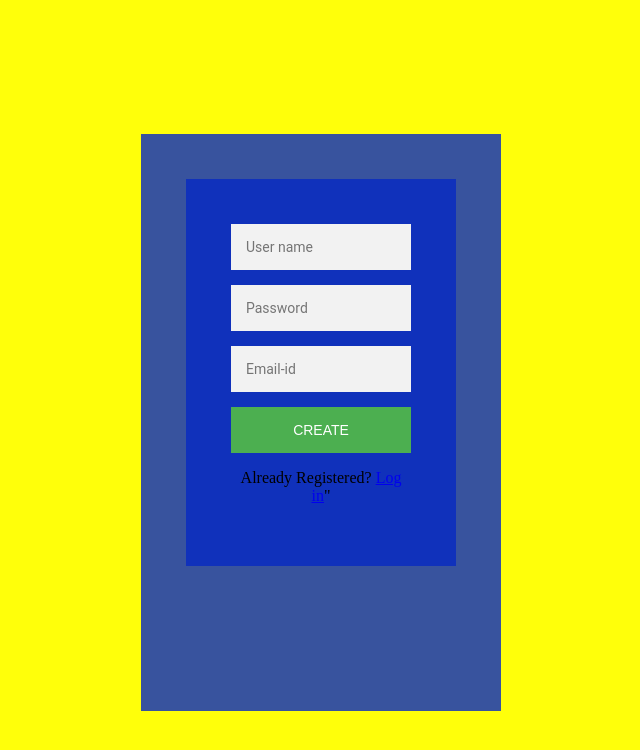
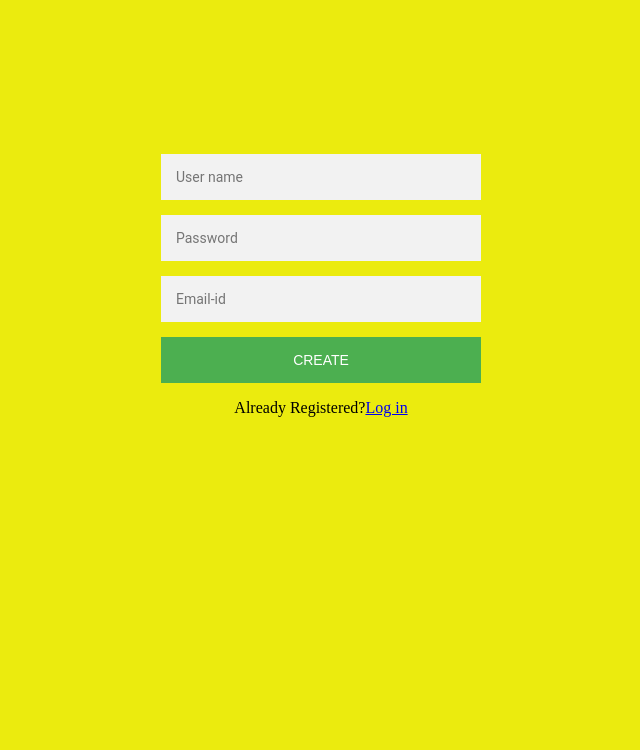
Before and after one commit to vyshupuniparthi/beingzero-web-learn, a website: page frontend/html/register.html in a window 1280 px wide. Shown: the whole page, without its empty margins (319-959 px from the left). Drawn offline with Linux system fonts and the light colour scheme.

Commit message:
updated login and registeration page

```diff
--- a/frontend/css/login.css
+++ b/frontend/css/login.css
@@ -1,5 +1,5 @@
 body{
-    background-color:rgb(255, 255, 10) ;
+    background-color:rgb(235, 235, 14) ;
     background-size: cover;
     background-position: cover;
 }
@@ -9,12 +9,13 @@ body{
     margin: auto;
 }
 .form{
-    position: relative;
+    position:relative;
     z-index: 1;
-    background: rgba(7,40,195,0.8);
-    max-width:360px;
+    background: rgb(72, 44, 233)
+    max-width: 360px;
+    max-height: 300px;
     margin: 0 auto 100px;
-    padding: 45px;
+    padding: 10px;
     text-align:center;
 }
 .form input{
--- a/frontend/html/register.html
+++ b/frontend/html/register.html
@@ -15,7 +15,7 @@
             <input type="text" placeholder="Password"/>
             <input type="text" placeholder="Email-id"/>
             <button>Create</button>
-            <p class="message">Already Registered? <a href="#">Log in</a>"</p>
+            <p class="message">Already Registered?<a href="#">Log in</a></p>
             </form>
         </div>
     </div>
```
